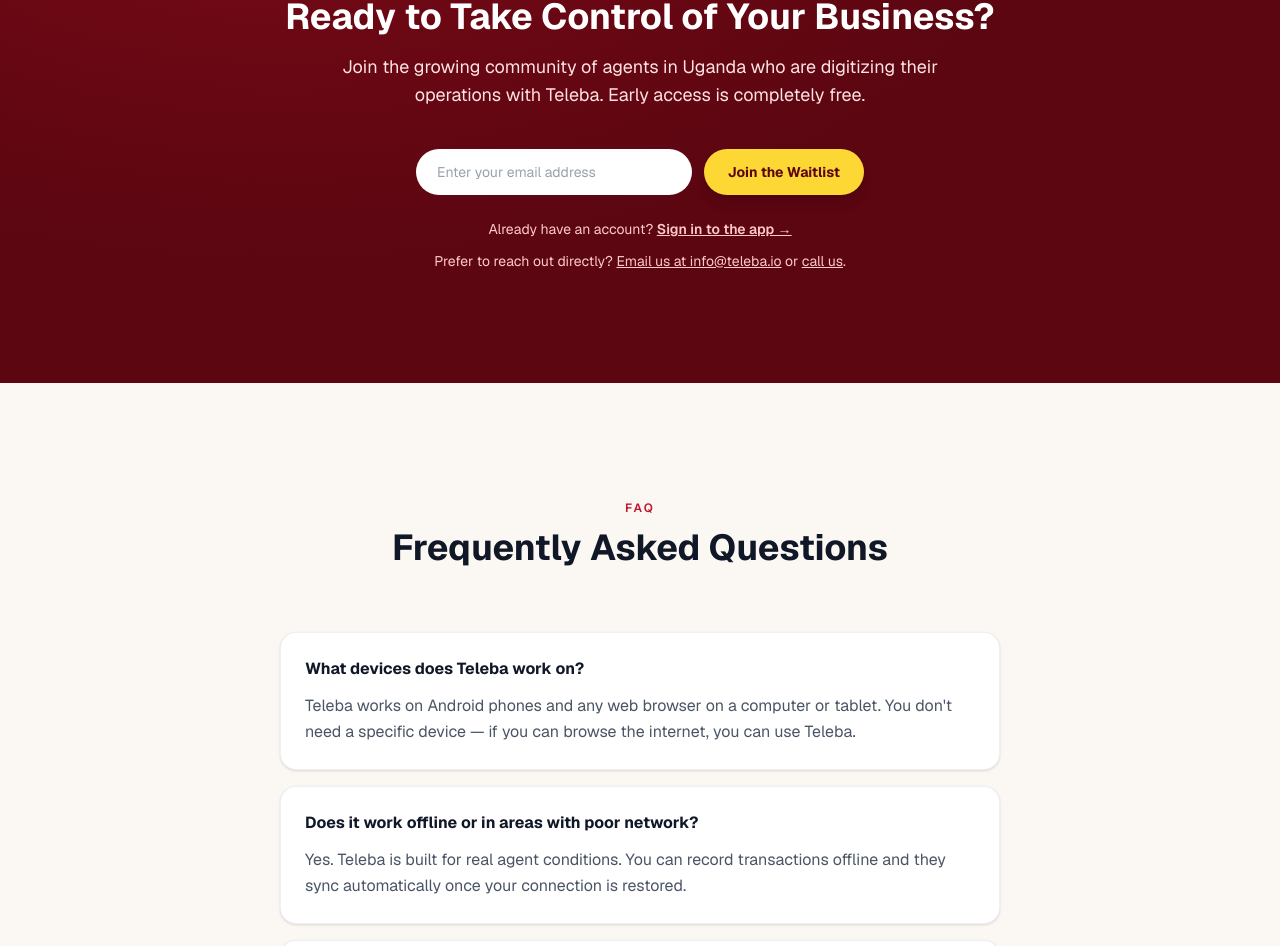
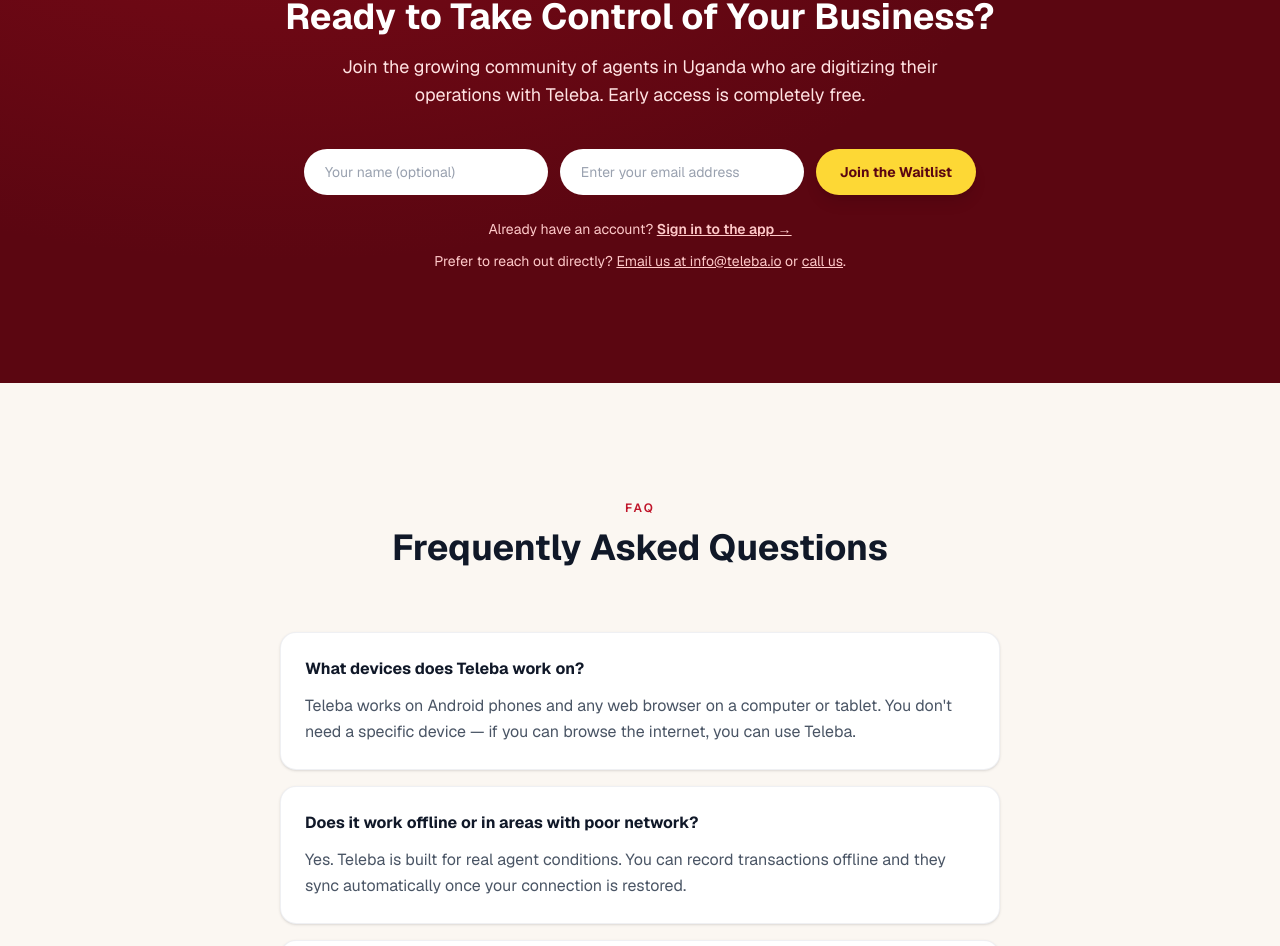
Before and after one commit to Ntsinga/Teleba-Landing-Page, a Next.js app: page / in a window 1280 px wide. Shown: the part 5502-6448 px from the top of the page. Built offline with nearby package versions, Linux system fonts and the light colour scheme; no server answers.

Commit message:
feat(waitlist): collect name in the public waitlist signup form
Backend already stored an optional name on WaitlistEntry; the form
just wasn't collecting it. Widens the form to fit the extra field.

```diff
--- a/app/components/WaitlistForm.tsx
+++ b/app/components/WaitlistForm.tsx
@@ -7,6 +7,7 @@
 type FormState = "idle" | "loading" | "success" | "duplicate" | "error";
 
 export function WaitlistForm() {
+  const [name, setName] = useState("");
   const [email, setEmail] = useState("");
   const [state, setState] = useState<FormState>("idle");
 
@@ -20,11 +21,15 @@
       const res = await fetch(`${API_URL}/waitlist`, {
         method: "POST",
         headers: { "Content-Type": "application/json" },
-        body: JSON.stringify({ email: email.trim() }),
+        body: JSON.stringify({
+          email: email.trim(),
+          name: name.trim() || undefined,
+        }),
       });
 
       if (res.status === 201) {
         setState("success");
+        setName("");
         setEmail("");
       } else if (res.status === 409) {
         setState("duplicate");
@@ -51,8 +56,18 @@
   return (
     <form
       onSubmit={handleSubmit}
-      className="flex flex-col sm:flex-row gap-3 w-full max-w-md mx-auto"
+      className="flex flex-col sm:flex-row gap-3 w-full max-w-2xl mx-auto"
     >
+      <input
+        type="text"
+        placeholder="Your name (optional)"
+        value={name}
+        onChange={(e) => {
+          setName(e.target.value);
+          if (state !== "idle") setState("idle");
+        }}
+        className="flex-1 rounded-full px-5 py-3 text-sm text-gray-900 placeholder-gray-400 bg-white border border-transparent focus:outline-none focus:ring-2 focus:ring-brand-gold"
+      />
       <input
         type="email"
         required
```
